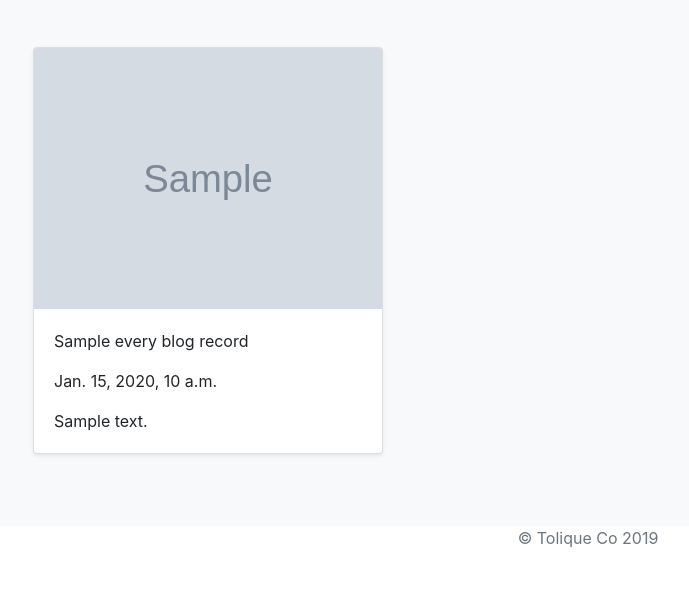
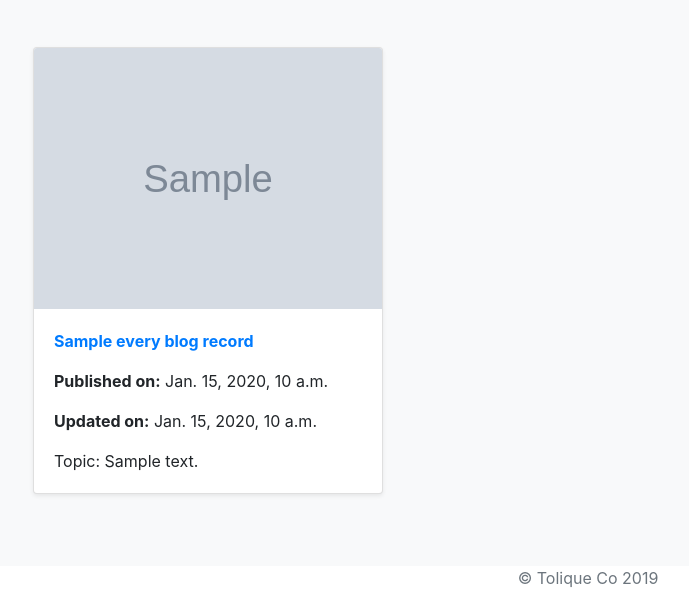
Before and after one commit to aspesivtsev/portfolio, a Django app: template blog/templates/blog/allblogs.html in a window 1280 px wide. Shown: the part 319-925 px from the top of the page, without its empty margins (52-741 px from the left). Before the commit the page ends 866 px from the top, so only its background shows below. Run offline with Django 3.2, Linux system fonts and the light colour scheme; the template is opened without the code that fills it: most values are stand-ins (such as "Sample title", 1, 10 or a date in 2020); grey boxes marked "Sample" are stand-in pictures; data that the repository does not hold is empty; some libraries are stand-ins or nearby versions.

Commit message:
a lot of fixes. titles of blog and job fixed in admin, fixed templates, fixed timezones, added additional field mod_date, added title href for blog

```diff
--- a/blog/models.py
+++ b/blog/models.py
@@ -4,8 +4,12 @@ from django.db import models
 class Blog(models.Model):
     title = models.CharField(max_length=255)
     pub_date = models.DateTimeField()
+    mod_date = models.DateTimeField(auto_now=True)
     body = models.TextField()
     image = models.ImageField(upload_to='images/blog/', blank=True)
+
+    def __str__(self):
+        return self.title
 
     def summary(self):
         '''This is shortening of the body text, like a preview'''
--- a/blog/templates/blog/allblogs.html
+++ b/blog/templates/blog/allblogs.html
@@ -73,7 +73,6 @@
 
     <div class="album py-5 bg-light">
         <div class="container">
-
             <div class="row">
                 {% for every_blog_record in blog.all %}
 
@@ -88,9 +87,10 @@
                         {% endif %}
                         {# img class="bd-placeholder-img card-img-top img-fluid" src="{{ every_blog_record.image.url }}" /> #}
                         <div class="card-body">
-                            <p class="card-text">{{ every_blog_record.title }}</p>
-                            <p class="card-text">{{ every_blog_record.pub_date }}</p>
-                            <p class="card-text">{{ every_blog_record.summary }}</p>
+                            <p class="card-text"><strong><a href="">{{ every_blog_record.title }}</a></strong></p>
+                            <p class="card-text"><strong>Published on:</strong> {{ every_blog_record.pub_date }}</p>
+                            <p class="card-text"><strong>Updated on:</strong> {{ every_blog_record.mod_date }}</p>
+                            <p class="card-text">Topic: {{ every_blog_record.summary }}</p>
                         </div>
                     </div>
                 </div>
--- a/blog/views.py
+++ b/blog/views.py
@@ -4,4 +4,9 @@ from .models import Blog
 
 def allblogs(request):
     blog = Blog.objects
+    '''blogdict = {}
+    for i,k in blog:
+        blogdict[i]=k
+'''
+
     return render(request, "blog/allblogs.html", {'blog': blog})
--- a/jobs/models.py
+++ b/jobs/models.py
@@ -5,3 +5,6 @@ from django.db import models
 class Job(models.Model):
     image = models.ImageField(upload_to = 'images/job/')
     summary = models.CharField(max_length = 200)
+
+    def __str__(self):
+        return self.summary
--- a/jobs/templates/jobs/home.html
+++ b/jobs/templates/jobs/home.html
@@ -50,7 +50,7 @@
               <a class="nav-link" href="#">Resume</a>
             </li>
             <li class="nav-item">
-              <a class="nav-link" href="#">Blog</a>
+              <a class="nav-link" href="blog/">Blog</a>
             </li>
           </ul>
         </div>
--- a/portfolio/settings.py
+++ b/portfolio/settings.py
@@ -112,8 +112,8 @@ AUTH_PASSWORD_VALIDATORS = [
 
 LANGUAGE_CODE = 'en-us'
 
-TIME_ZONE = 'UTC'
-
+#TIME_ZONE = 'UTC'
+TIME_ZONE = 'Europe/Moscow'
 USE_I18N = True
 
 USE_L10N = True
```
Also changed, not shown: blog/migrations/0003_auto_20191121_0944.py (added).
